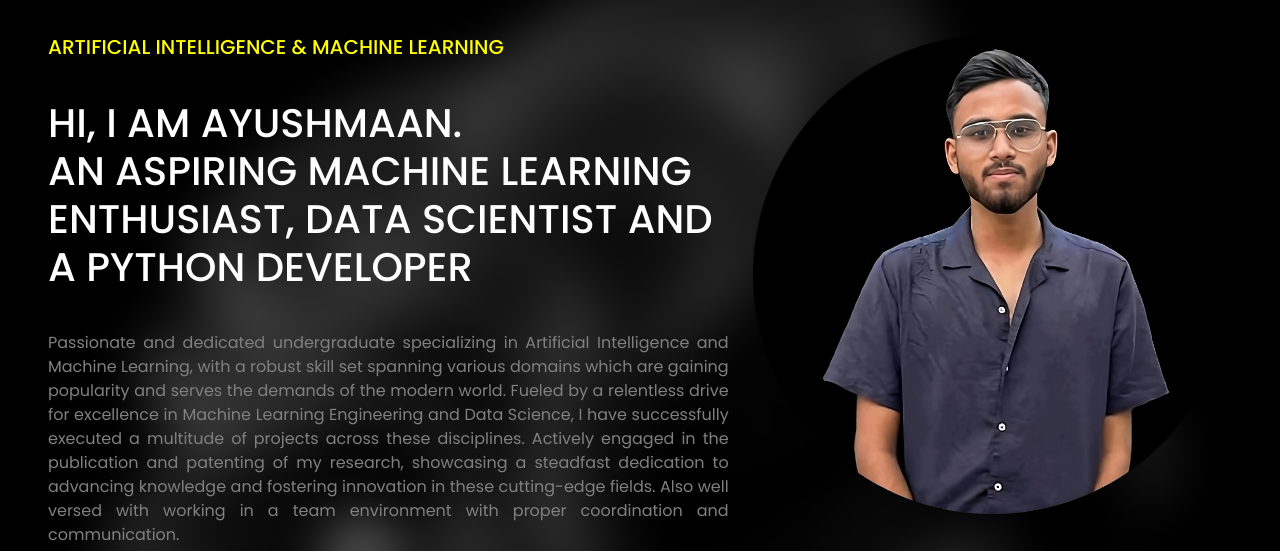
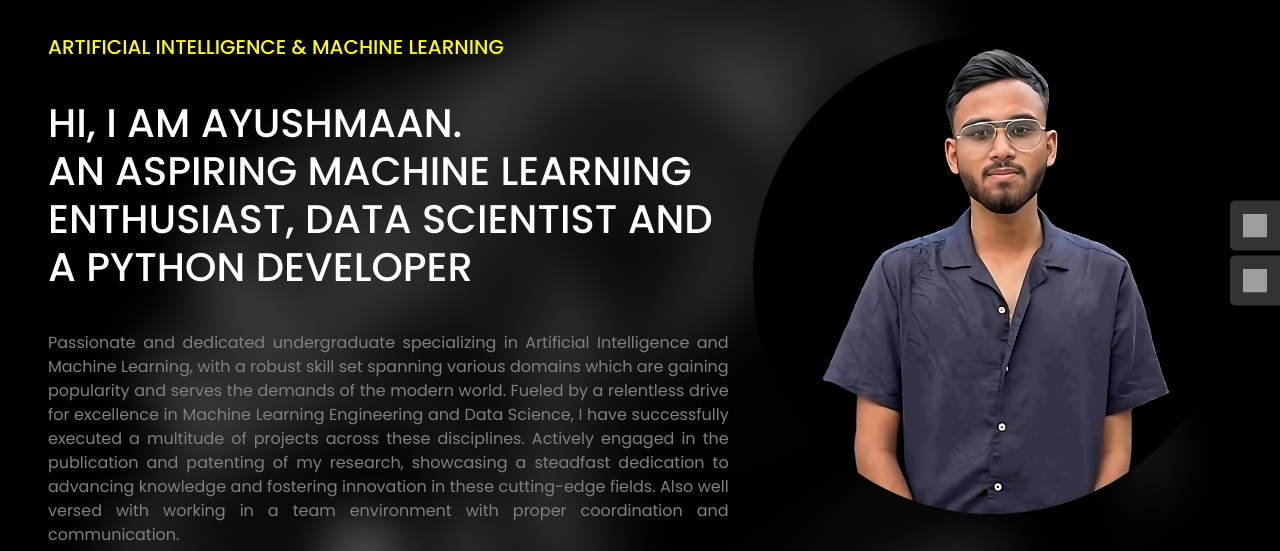
Before and after one commit to ayushmaanFCB/Portfolio-Ayushmaan, a Flask app: page / in a window 1280 px wide. Shown: the part 147-698 px from the top of the page. Run offline with Flask 3, Linux system fonts and the light colour scheme; grey boxes are pictures that could not be loaded.

Commit message:
added floating banners

```diff
--- a/app.py
+++ b/app.py
@@ -6,19 +6,20 @@ import os
 application = Flask(__name__)
 
 
-application.config["MAIL_SERVER"] = "smtp.gmail.com"
-application.config["MAIL_PORT"] = 587
-application.config["MAIL_USE_TLS"] = True
-application.config["MAIL_USERNAME"] = "dasayush5maan@gmail.com"
-application.config["MAIL_PASSWORD"] = os.environ.get("mail-app-key")
-application.config["MAIL_DEFAULT_SENDER"] = "dasayush5maan@gmail.com"
-application.secret_key = str(os.urandom(24))
-mail = Mail(application)
+try:
+    application.config["MAIL_SERVER"] = "smtp.gmail.com"
+    application.config["MAIL_PORT"] = 587
+    application.config["MAIL_USE_TLS"] = True
+    application.config["MAIL_USERNAME"] = "dasayush5maan@gmail.com"
+    application.config["MAIL_PASSWORD"] = os.environ.get("mail-app-key")
+    application.config["MAIL_DEFAULT_SENDER"] = "dasayush5maan@gmail.com"
+    application.secret_key = str(os.urandom(24))
+    mail = Mail(application)
+except Exception as e:
+    print("Failed to connect Mail Service : ", e)
 
 try:
-    cluster = MongoClient(
-        "mongodb+srv://ayushmaanFCB:ayonmongodb@cluster0.2uzsu2q.mongodb.net/s"
-    )
+    cluster = MongoClient(os.environ.get("mongodb-uri"))
     db = cluster["Personal-Portfolio"]
     collection = db["Koyeb-Flask-Application"]
 except Exception as e:
--- a/static/css/styles.css
+++ b/static/css/styles.css
@@ -1,4 +1,4 @@
-@import url('https://fonts.googleapis.com/css2?family=Poppins:ital,wght@0,100;0,200;0,300;0,400;0,500;0,600;0,700;0,800;0,900;1,100;1,200;1,300;1,400;1,500;1,600;1,700;1,800;1,900&display=swap');
+@import url("https://fonts.googleapis.com/css2?family=Poppins:ital,wght@0,100;0,200;0,300;0,400;0,500;0,600;0,700;0,800;0,900;1,100;1,200;1,300;1,400;1,500;1,600;1,700;1,800;1,900&display=swap");
 
 * {
   font-family: "poppins";
@@ -162,7 +162,6 @@ body {
   color: white;
 }
 
-
 #contact-header a {
   color: gray;
 }
@@ -191,7 +190,6 @@ body {
   margin-bottom: 3rem;
 }
 
-
 .nav-tabs a {
   color: white;
   text-decoration: none;
@@ -201,3 +199,33 @@ body {
   color: yellow;
   text-decoration: none;
 }
+
+.social-banner {
+  position: fixed;
+  top: 50%;
+  right: 0;
+  transform: translateY(-50%);
+  z-index: 1000;
+}
+
+.social-banner a {
+  display: flex;
+  align-items: center;
+  justify-content: center;
+  width: 50px;
+  height: 50px;
+  margin: 5px 0;
+  background-color: #333;
+  border-radius: 5px 0 0 5px;
+  color: white;
+  transition: background-color 0.3s;
+}
+
+.social-banner a:hover {
+  background-color: #555;
+}
+
+.social-banner a img {
+  width: 24px;
+  height: 24px;
+}
--- a/templates/home.html
+++ b/templates/home.html
@@ -32,6 +32,15 @@
 </head>
 
 <body class="d-flex flex-column min-vh-100">
+
+    <div class="social-banner">
+        <a href="https://www.github.com/ayushmaanFCB" target="_blank">
+            <img src="https://img.icons8.com/ios-filled/50/FFFFFF/github.png" alt="GitHub Icon">
+        </a>
+        <a href="https://www.linkedin.com/in/ayushmaan-das-635ab621a/" target="_blank">
+            <img src="https://img.icons8.com/ios-filled/50/FFFFFF/linkedin.png" alt="LinkedIn Icon">
+        </a>
+    </div>
 
     {% with messages = get_flashed_messages(with_categories=True) %}
     {% if messages %}
```
Also changed, not shown: templates/contact.html (+8 -0 lines), templates/projects.html (+8 -0 lines), templates/projects2.html (+9 -0 lines), templates/resume.html (+9 -0 lines), templates/skills.html (+8 -0 lines). Lines whose indentation alone changed are shown as unchanged.
